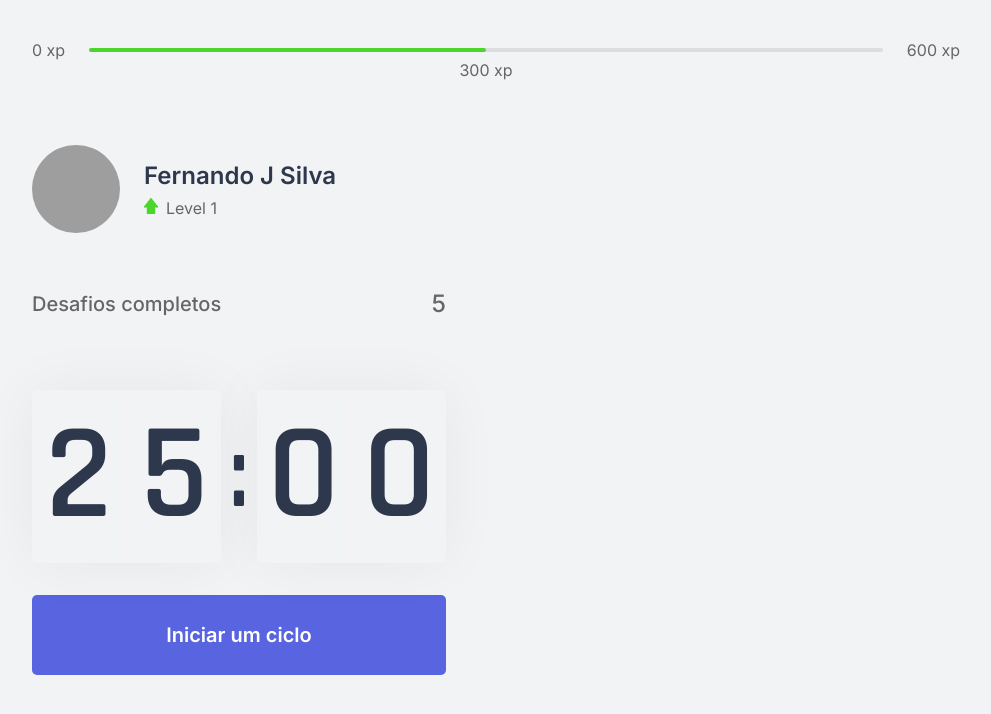
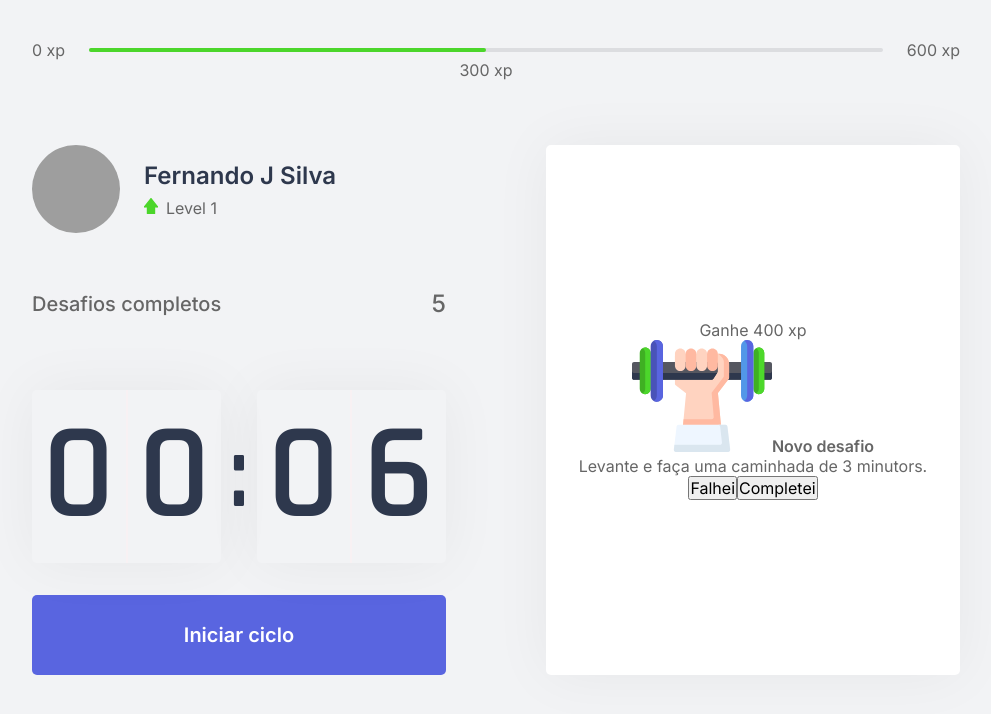
Before and after one commit to jsfernando/nlw04, a Next.js app: page / in a window 1280 px wide. Shown: the top 714 px of the page, without its empty margins (144-1135 px from the left). Built offline with nearby package versions, Linux system fonts and the light colour scheme; grey boxes are pictures that could not be loaded.

Commit message:
aula3 completed && ChallengeBox in 29:43min

```diff
--- /dev/null
+++ b/src/components/ChallengeBox.tsx
@@ -0,0 +1,44 @@
+import styles from '../styles/components/ChallengeBox.module.css';
+
+export function ChallengeBox() {
+    const hasActiveChallenge = true;
+
+    return (
+        <div className={styles.challengeBoxContainer}>
+            { hasActiveChallenge ? (
+                <div className={styles.challengeAcative}>
+                    <header>
+                        Ganhe 400 xp
+                    </header>
+                    <main>
+                        <img src="icons/body.svg" alt=""/>
+                        <strong>Novo desafio</strong>
+                        <p>Levante e faça uma caminhada de 3 minutors.</p>
+                    </main>
+                    <footer>
+                        <button
+                        type="button"
+                        className={styles.challengeFailedButtom}
+                        >
+                            Falhei
+                        </button>
+                        <button
+                        type="button"
+                        className={styles.challengeSucceededButton}
+                        >
+                            Completei
+                        </button>
+                    </footer>
+                </div>
+            ) : (
+                <div className={styles.challengeBoxNotActive}>
+                    <strong>Finalize um ciclo para receber um desafio</strong>
+                    <p>
+                        <img src="icons/level-up.svg" alt="Level UP"/>
+                        Avance de Level completando desafios
+                    </p>
+                </div>
+            )}
+        </div>
+    )
+}
--- a/src/components/Countdown.tsx
+++ b/src/components/Countdown.tsx
@@ -1,18 +1,27 @@
 import { useState, useEffect } from 'react'; // useEffect é um hook
 import styles from '../styles/components/Countdown.module.css';
 
+let countdownTimeout: NodeJS.Timeout;
+
 export function Countdown() {
-    const [time, setTime] = useState(25 * 60);
-    const [active, setActive] = useState(false);
-
+    const [time, setTime] = useState(0.1 * 60);
+    const [isActive, setIsActive] = useState(false);
+    const [hasFinished, setHasFinished] =  useState(false);
     const minutes =  Math.floor(time/60); // floor arredonda pra baixo
     const seconds = time % 60;
 
+    // convertendo minutos para string e o padStar pega a segunda parte do número '2' '5', se for '0' '5' e o split volta um array
+    // const [ m...left, m...right] é uma desconstrução do javascript
     const [minuteLeft, minuteRight] = String(minutes).padStart(2, '0').split('');
     const [secondLeft, secondRight] = String(seconds).padStart(2, '0').split('');
 
     function startCountdown(){
-        setActive(true); //mudando o estado quando o botão for clicado
+        setIsActive(true); //mudando o estado quando o botão for clicado
+    }
+    function resetCountdown(){
+        clearTimeout(countdownTimeout); //cancelando a execução de um timeout
+        setIsActive(false);
+        setTime(0.1*60);
     }
 
     // Os hooks(funcao) serve para disparar/executar efeitos colaterais
@@ -21,12 +30,15 @@
     // 1- o que Eu quero executar e sempre será um função arrow function
     // 2- quando que Eu quero executar
     useEffect( ()=> {
-        if(active && time > 0){
-            setTimeout( ()=> {
+        if(isActive && time > 0){
+            countdownTimeout = setTimeout( ()=> {
                 setTime(time -1);
             }, 1000)
+        } else if (isActive && time == 0) {
+            setHasFinished(true);
+            setIsActive(false);
         }
-    }, [active, time]) // quero executar uma função ...sempre que o valor de active mudar...
+    }, [isActive, time]) // quero executar uma função ...sempre que o valor de isActive mudar...
 
     return (
         <div>
@@ -41,12 +53,50 @@
                     <span>{secondRight}</span>
                 </div>
             </div>
-            <button
+
+
+            {/* // if ternário somente com o then, sem o else
+            { hasFinished && (
+                console.log("terminou...")
+                )}
+            */}
+
+            { hasFinished ? (
+                <button
+                disabled
                 type="button"
                 className={styles.countdownButton}
-                onClick={startCountdown}>
-                Iniciar um ciclo
-            </button>
+                >
+                Ciclo encerrado
+                </button>
+
+                ) : (
+                    <>
+                    { isActive ? (
+                        <button
+                            type="button"
+                            className={`${styles.countdownButton} ${styles.countdownButtonActive}`}
+                            onClick={resetCountdown}
+                        >
+                            Abandonar ciclo
+                        </button>
+                    ) : (
+                        <button
+                        type="button"
+                        className={styles.countdownButton}
+                        onClick={startCountdown}
+                        >
+                            Iniciar ciclo
+                        </button>
+                    ) }
+                    </>
+                )
+
+            }
+
+
+
+
         </div>
     )
 }
--- a/src/pages/index.tsx
+++ b/src/pages/index.tsx
@@ -1,7 +1,9 @@
+import React from "react";
 import { CompletedChallenges } from "../components/CompletedChallenges";
 import { Countdown } from "../components/Countdown";
 import { ExperienceBar } from "../components/ExperienceBar";
 import { Profile } from "../components/Profile";
+import { ChallengeBox } from "../components/ChallengeBox";
 
 import Head from 'next/head';
 
@@ -23,7 +25,7 @@
           <Countdown />
         </div>
         <div>
-
+          <ChallengeBox />
         </div>
       </section>
     </div>
--- /dev/null
+++ b/src/styles/components/ChallengeBox.module.css
@@ -0,0 +1,40 @@
+.challengeBoxContainer{
+    height: 100%;
+
+    background: var(--white);
+    border-radius: 5px;
+    box-shadow: 0 0 60px rgba(0, 0, 0, 0.05);
+    padding: 1.5rem 2rem;
+
+    display: flex;
+    flex-direction: column;
+    align-items: center;
+    justify-content: center;
+
+    text-align: center;
+}
+
+.challengeBoxNotActive{
+    display: flex;
+    flex-direction: column;
+    align-items: center;
+}
+
+.challengeBoxNotActive strong {
+    font-size: 1.5rem;
+    font-weight: 500;
+    line-height: 1.4;
+}
+
+.challengeBoxNotActive p {
+    display: flex;
+    flex-direction: column;
+    align-items: center;
+    line-height: 1.4;
+    max-width: 70%;
+    margin-top: 3rem;
+}
+
+.challengeBoxNotActive p img {
+    margin-bottom: 1rem;
+}
--- a/src/styles/components/Countdown.module.css
+++ b/src/styles/components/Countdown.module.css
@@ -55,6 +55,26 @@
     transition: background-color 0.2s;
 }
 
-.countdownButton:hover {
+.countdownButton:not(:disabled):hover { /* o hover só funciona se não estiver disabled */
     background: var(--blue-dark);
 }
+
+.countdownButtonActive {
+    background: var(--white);
+    color: var(--title);
+}
+
+.countdownButtonActive:not(:disabled):hover {
+    background: var(--red);
+    color: var(--white);
+}
+
+.countdownButton:disabled {
+    background: var(--white);
+    color: var(--text);
+    cursor: not-allowed;
+    border-bottom: 3px;
+    border-bottom-style: solid;
+    border-bottom-color: var(--green);
+
+}
```
